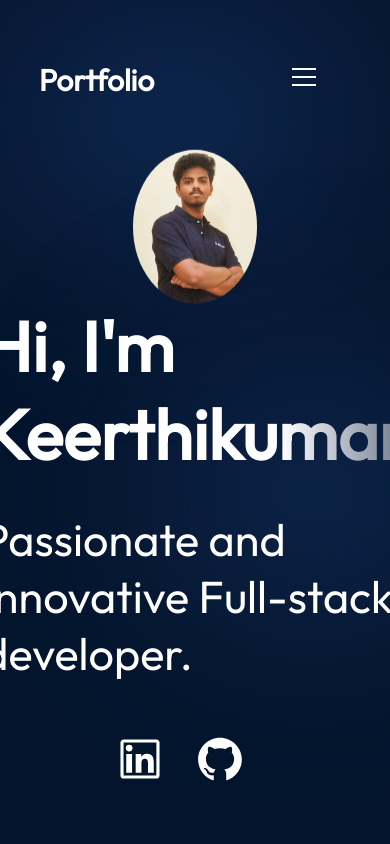
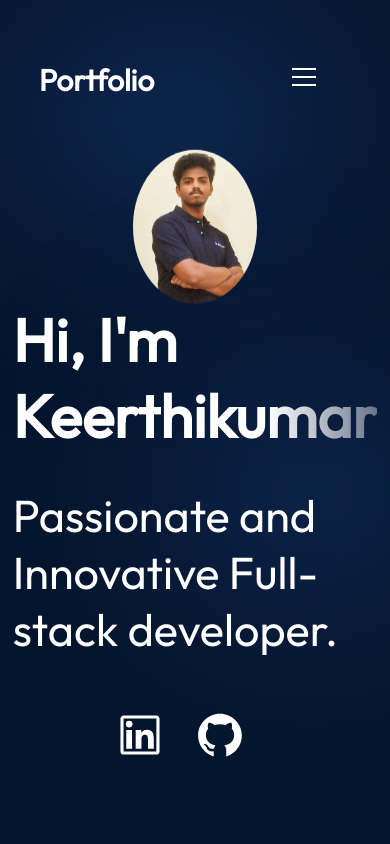
Before and after one commit to KEERTHIKUMAR0504/Portfolio, a React (Vite) app: page / in a window 390 px wide. Shown: the top 844 px of the page. Built offline with nearby package versions, Linux system fonts and the light colour scheme.

Commit message:
fix: modified font size for responsiveness

```diff
--- a/src/components/Profile/Profile.module.css
+++ b/src/components/Profile/Profile.module.css
@@ -105,4 +105,8 @@
   .content {
     align-items: center;
   }
+
+  .title{
+    font-size: 60px;
+  }
 }
```
